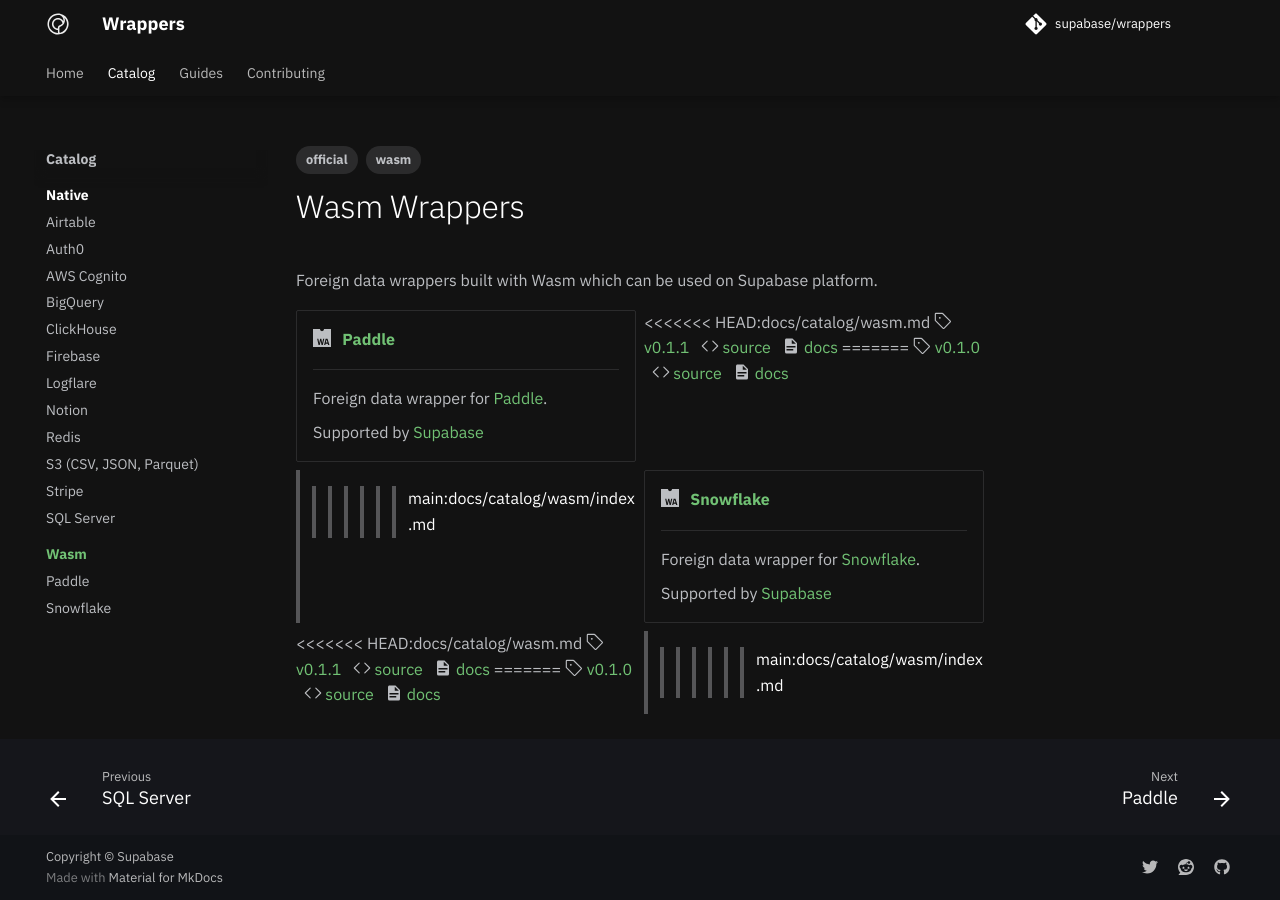
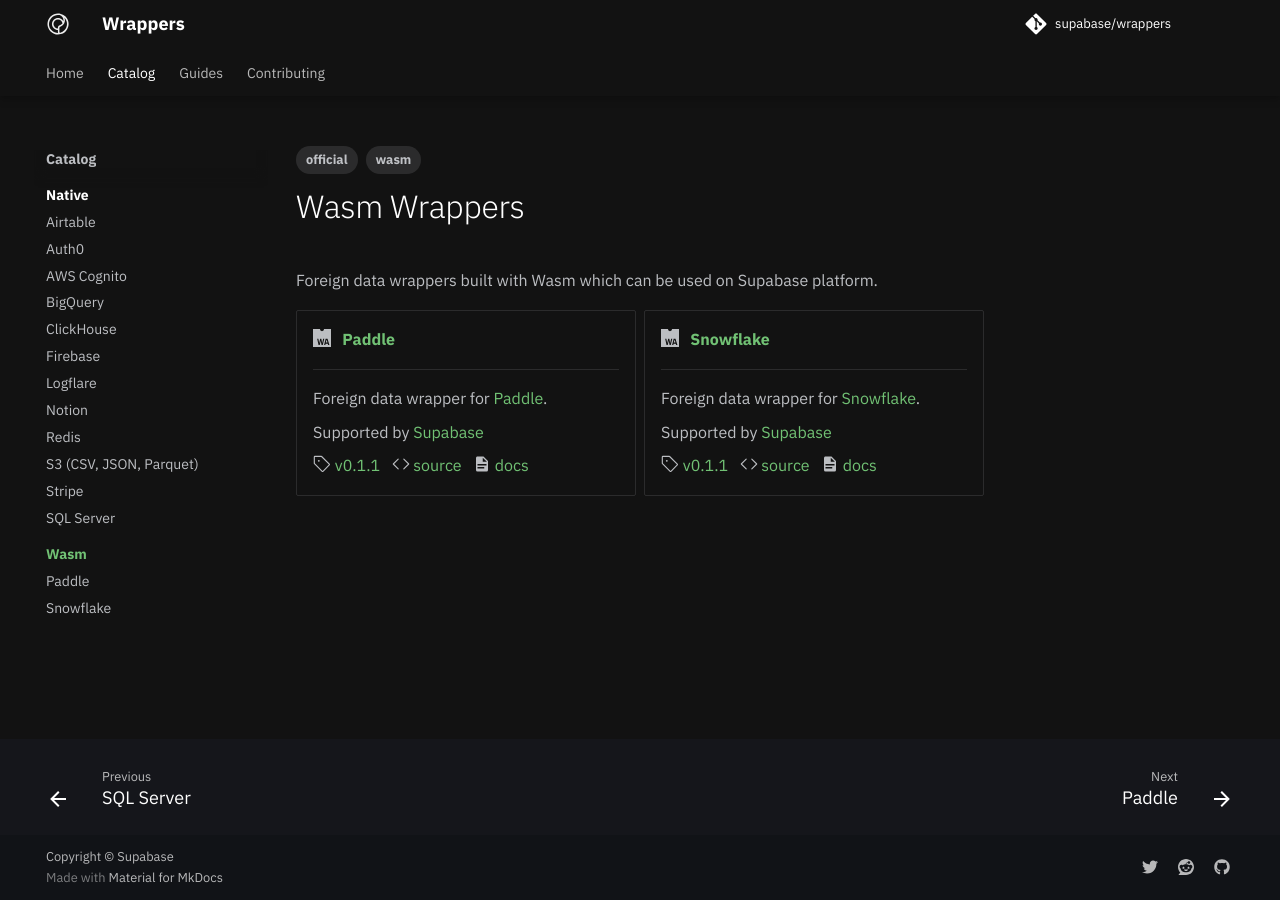
Before and after one commit to supabase/wrappers, an MkDocs documentation site: the page built from docs/catalog/wasm/index.md, in a window 1280 px wide. Built offline with MkDocs 1.6.1 and Material for MkDocs 9.7.7, drawn with Linux system fonts in a browser that asks for light colours; comment, search, counter and statistics services are not loaded.

Commit message:
resolve merge conflict

```diff
--- a/docs/catalog/wasm/index.md
+++ b/docs/catalog/wasm/index.md
@@ -21,15 +21,9 @@
 
     Supported by [Supabase](https://www.supabase.com)
 
-<<<<<<< HEAD:docs/catalog/wasm.md
     :octicons-tag-24: [v0.1.1](https://github.com/supabase/wrappers/releases/tag/wasm_paddle_fdw_v0.1.1) &nbsp;
     :octicons-code-24: [source](https://github.com/supabase/wrappers/tree/wasm_paddle_fdw_v0.1.1/wasm-wrappers/fdw/paddle_fdw) &nbsp;
     :material-file-document: [docs](../paddle)
-=======
-    :octicons-tag-24: [v0.1.0](https://github.com/supabase/wrappers/releases/tag/wasm_paddle_fdw_v0.1.0) &nbsp;
-    :octicons-code-24: [source](https://github.com/supabase/wrappers/tree/wasm_paddle_fdw_v0.1.0/wasm-wrappers/fdw/paddle_fdw) &nbsp;
-    :material-file-document: [docs](../paddle.md)
->>>>>>> main:docs/catalog/wasm/index.md
 
 - :simple-webassembly: &nbsp; **[Snowflake](../snowflake.md)**
 
@@ -39,14 +33,8 @@
 
     Supported by [Supabase](https://www.supabase.com)
 
-<<<<<<< HEAD:docs/catalog/wasm.md
     :octicons-tag-24: [v0.1.1](https://github.com/supabase/wrappers/releases/tag/wasm_snowflake_fdw_v0.1.1) &nbsp;
     :octicons-code-24: [source](https://github.com/supabase/wrappers/tree/wasm_snowflake_fdw_v0.1.1/wasm-wrappers/fdw/snowflake_fdw) &nbsp;
     :material-file-document: [docs](../snowflake)
-=======
-    :octicons-tag-24: [v0.1.0](https://github.com/supabase/wrappers/releases/tag/wasm_snowflake_fdw_v0.1.0) &nbsp;
-    :octicons-code-24: [source](https://github.com/supabase/wrappers/tree/wasm_snowflake_fdw_v0.1.0/wasm-wrappers/fdw/snowflake_fdw) &nbsp;
-    :material-file-document: [docs](../snowflake.md)
->>>>>>> main:docs/catalog/wasm/index.md
 
 </div>
```
